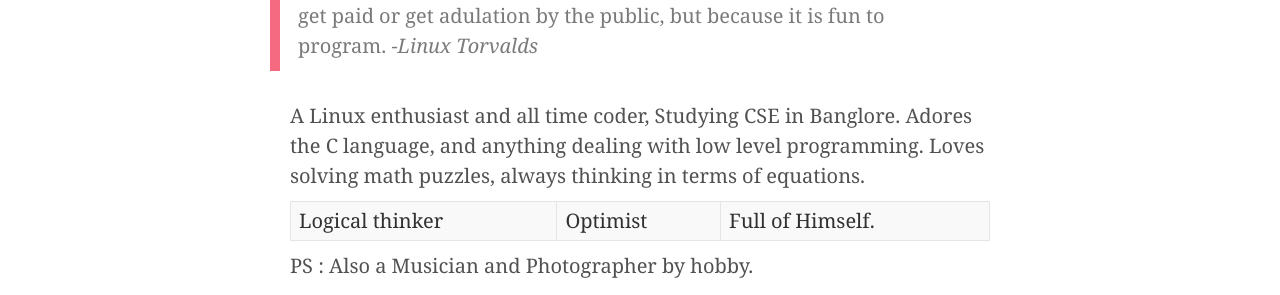
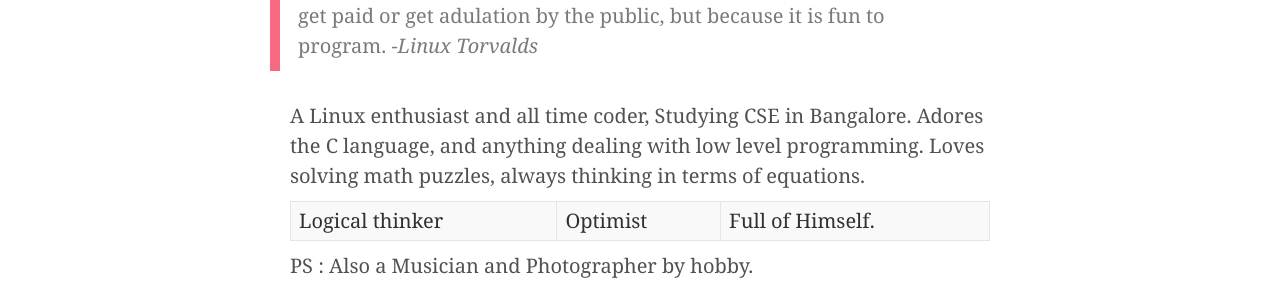
Before and after one commit to dash-rai/karthiknayak.github.io, a Jekyll site: the page built from about.md, in a window 1280 px wide. Shown: the part 439-734 px from the top of the page. Built offline with Jekyll 4.4.1, drawn with Linux system fonts in a browser that asks for light colours; some web fonts are replaced.

Commit message:
typo fixing
Signed-off-by: Karthik Nayak <karthik.188@gmail.com>

```diff
--- a/about.md
+++ b/about.md
@@ -7,7 +7,7 @@ title: About Me.
  Most good programmers do programming not because they expect to get paid or get adulation by the public, but because it is fun to program. <cite>-Linux Torvalds</cite>
 </div>
 
-A Linux enthusiast and all time coder, Studying CSE in Banglore. Adores the C language, and anything dealing with low level programming. Loves solving math puzzles, always thinking in terms of equations.
+A Linux enthusiast and all time coder, Studying CSE in Bangalore. Adores the C language, and anything dealing with low level programming. Loves solving math puzzles, always thinking in terms of equations.
 
 Logical thinker | Optimist | Full of Himself.
 
```
Also changed, not shown: assets/images/favicon.ico.
